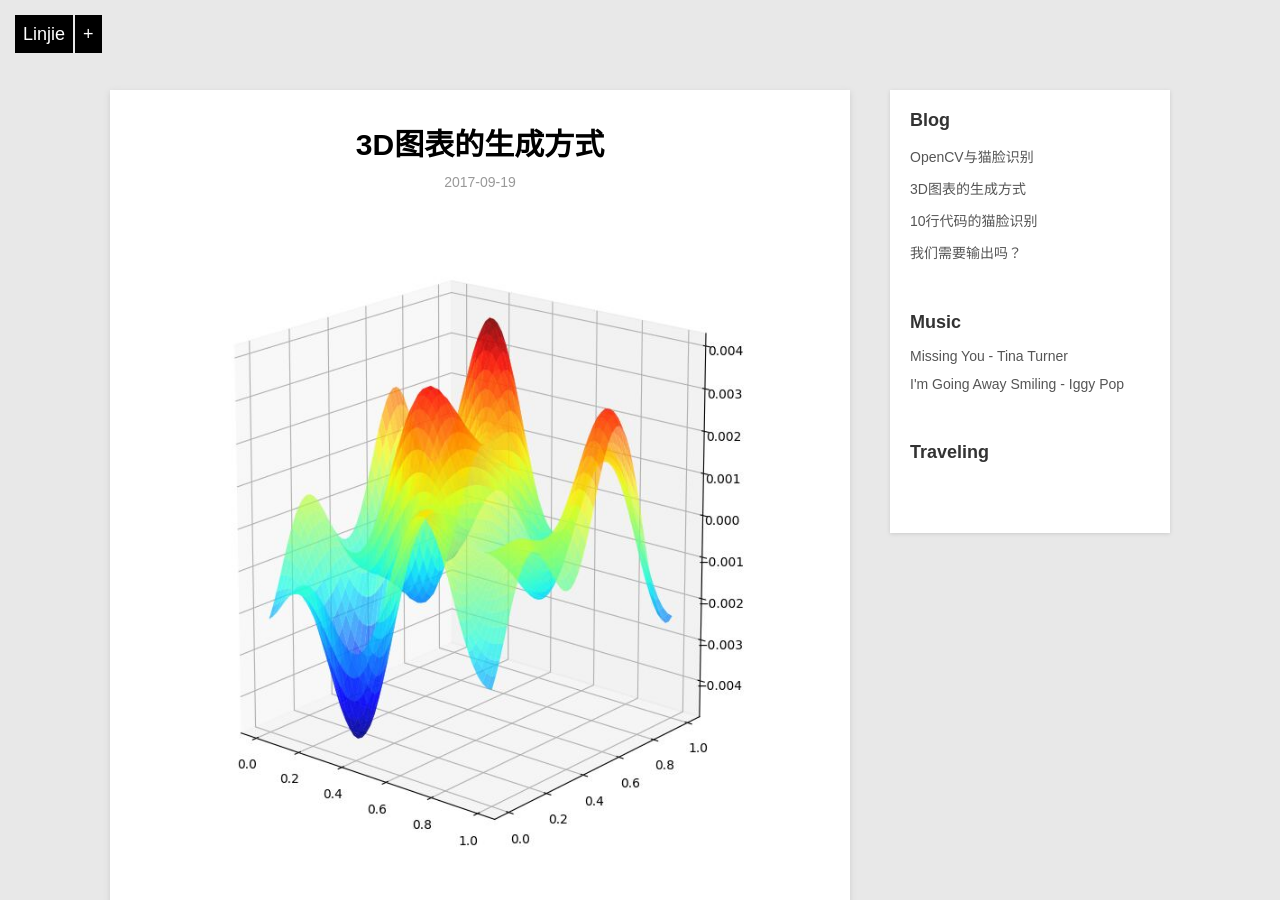
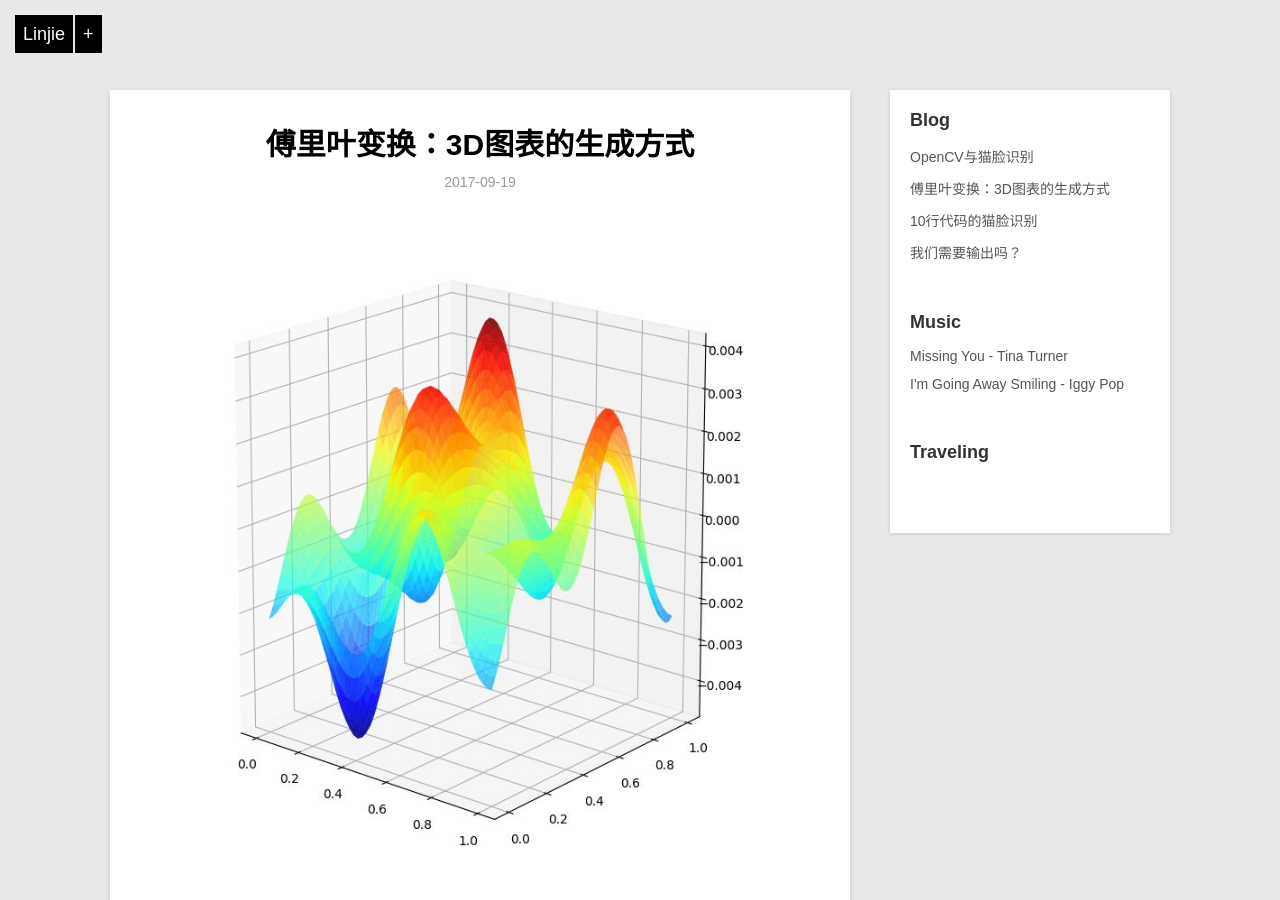
Before and after one commit to JounyWang/JounyWang.github.io, a Jekyll site: the page built from _posts/blog/2017-09-19-3d.md, in a window 1280 px wide and 900 px high. Built offline with Jekyll 4.4.1, drawn with Linux system fonts in a browser that asks for light colours; Markdown is read by kramdown in place of the engine named in the settings.

Commit message:
3d update

```diff
--- a/_posts/blog/2017-09-19-3d.md
+++ b/_posts/blog/2017-09-19-3d.md
@@ -1,8 +1,8 @@
 ---
 layout:     post
-title:      3D图表的生成方式
+title:      傅里叶变换：3D图表的生成方式
 category: blog
-description: Python大法好
+description: numpy matplotlib mplot3d
 ---
 
 ![3d](https://raw.githubusercontent.com/JounyWang/JounyWang.github.io/master/_posts/blog/image/3d.jpg)
```
